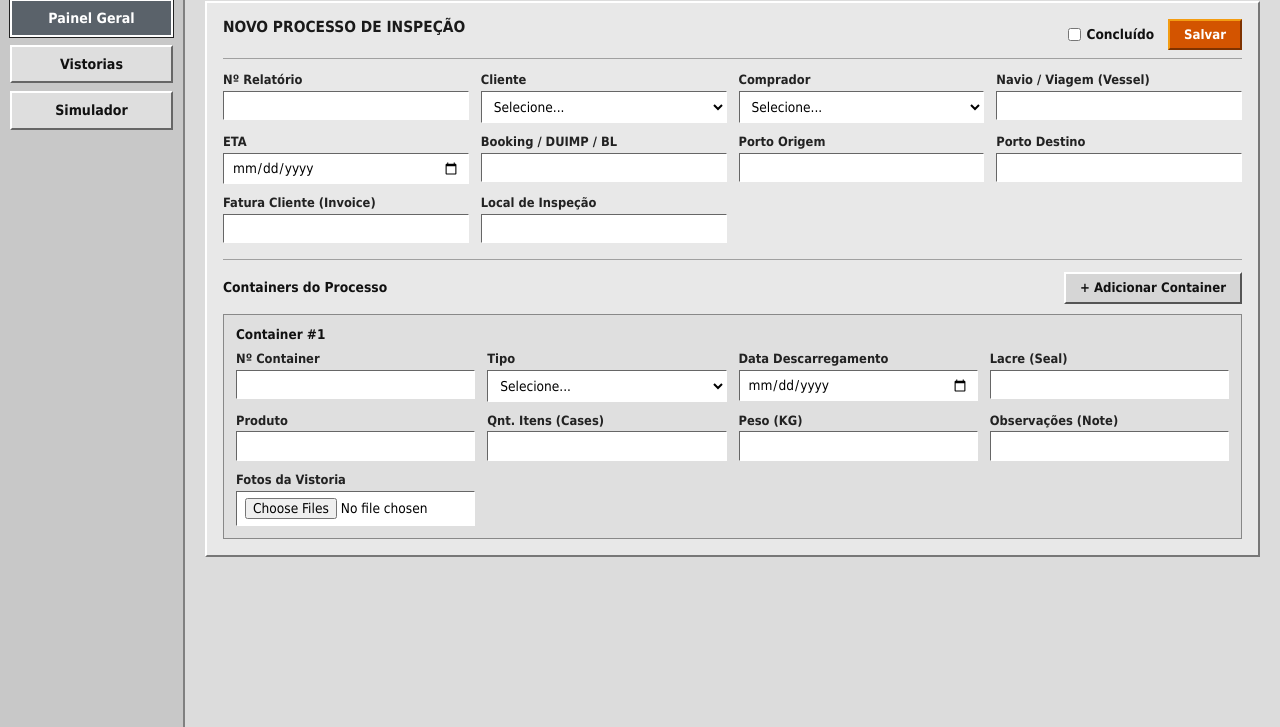
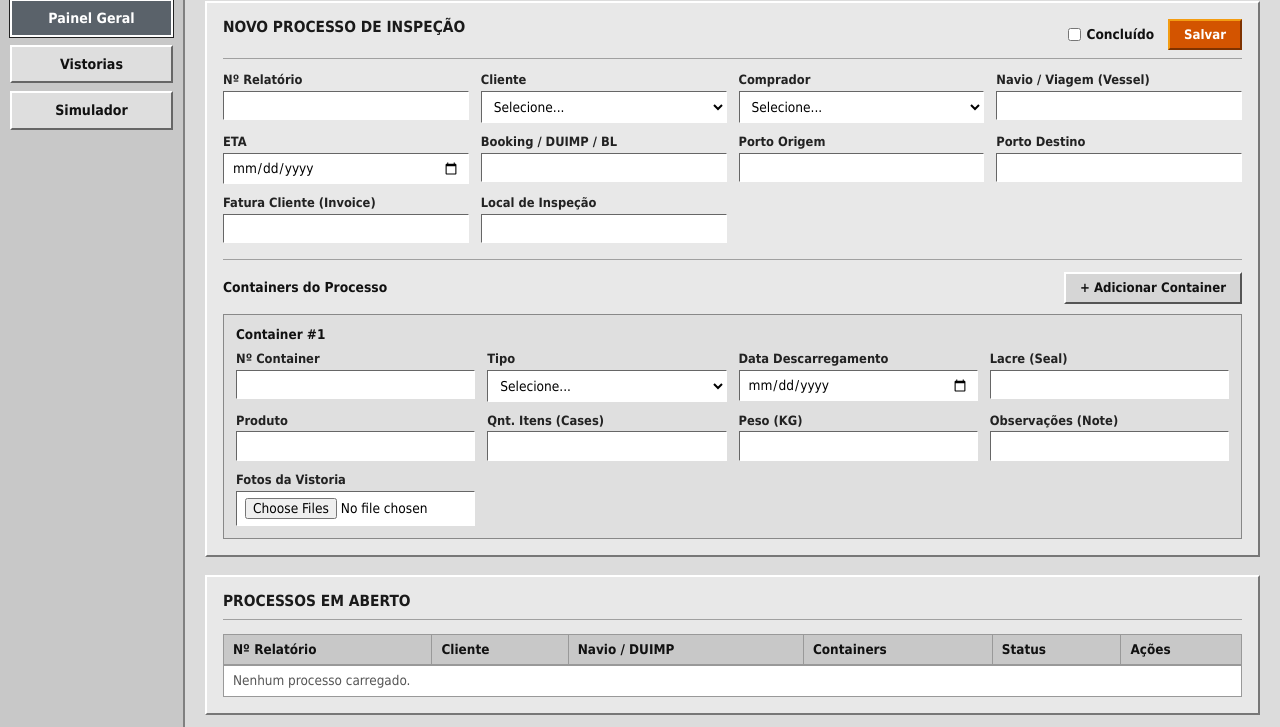
Before and after one commit to michelsmartins-s/simulador-alocacao-logistica, a plain HTML site: page src/index.html in a window 1280 px wide. Shown: the part 73-800 px from the top of the page. Drawn offline with Linux system fonts and the light colour scheme.

Commit message:
adiciona secao e tabela de processos

```diff
--- a/src/css/style.css
+++ b/src/css/style.css
@@ -251,3 +251,58 @@ body {
     gap: 18px;
     background-color: #dcdcdc;
 }
+
+.lista-processos {
+    background-color: #e8e8e8;
+    border-top: 2px solid #ffffff;
+    border-left: 2px solid #ffffff;
+    border-right: 2px solid #777777;
+    border-bottom: 2px solid #777777;
+    padding: 16px;
+}
+
+.lista-header {
+    display: flex;
+    justify-content: space-between;
+    align-items: center;
+    margin-bottom: 14px;
+    padding-bottom: 8px;
+    border-bottom: 1px solid #a0a0a0;
+}
+
+.lista-header h2 {
+    font-size: 0.96rem;
+    font-weight: bold;
+    color: #1a1a1a;
+    text-transform: uppercase;
+}
+
+.tabela-dados {
+    width: 100%;
+    border-collapse: collapse;
+    font-size: 0.84rem;
+    background-color: #ffffff;
+}
+
+.tabela-dados th, .tabela-dados td {
+    border: 1px solid #999999;
+    padding: 7px 9px;
+    text-align: left;
+}
+
+.tabela-dados th {
+    background-color: #c8c8c8;
+    color: #111111;
+    font-weight: bold;
+    border-bottom: 2px solid #999999;
+}
+
+.tabela-dados tr:nth-child(even) {
+    background-color: #f4f4f4;
+}
+
+.tabela-vazia {
+    text-align: center;
+    color: #555555;
+    padding: 14px;
+}
--- a/src/index.html
+++ b/src/index.html
@@ -142,6 +142,31 @@
                 </div>
             </form>
         </section>
+
+        <section class="lista-processos">
+            <div class="lista-header">
+                <h2>Processos em Aberto</h2>
+            </div>
+
+            <table class="tabela-dados">
+                <thead>
+                    <tr>
+                        <th>Nº Relatório</th>
+                        <th>Cliente</th>
+                        <th>Navio / DUIMP</th>
+                        <th>Containers</th>
+                        <th>Status</th>
+                        <th>Ações</th>
+                    </tr>
+                </thead>
+                <tbody id="tabela-processos-abertos">
+                    <tr>
+                        <td colspan="6" class="tabela-vazia">Nenhum processo carregado.</td>
+                    </tr>
+                </tbody>
+            </table>
+        </section>
+
     </main>
 
     <script src="js/app.js"></script>
```
